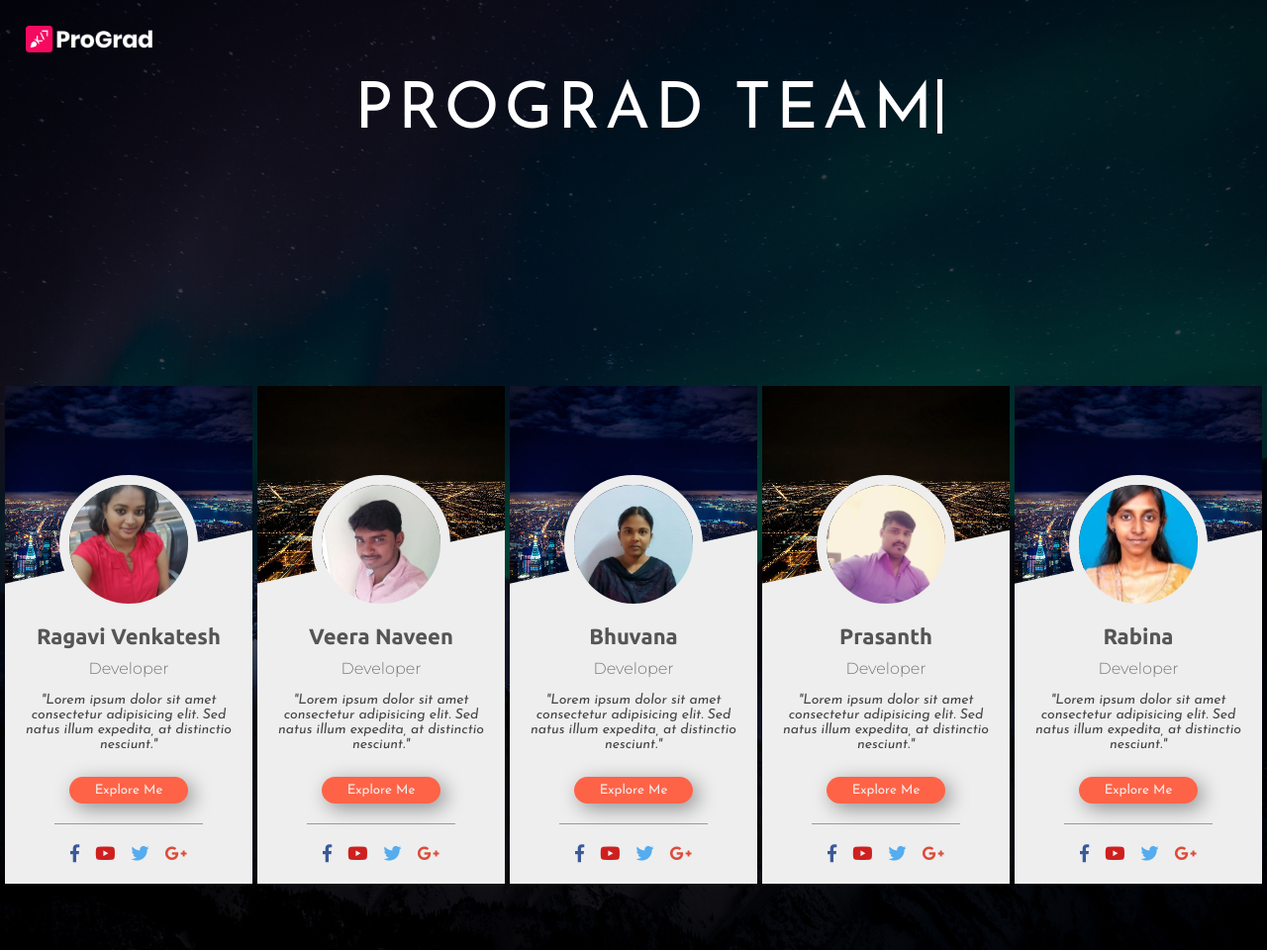
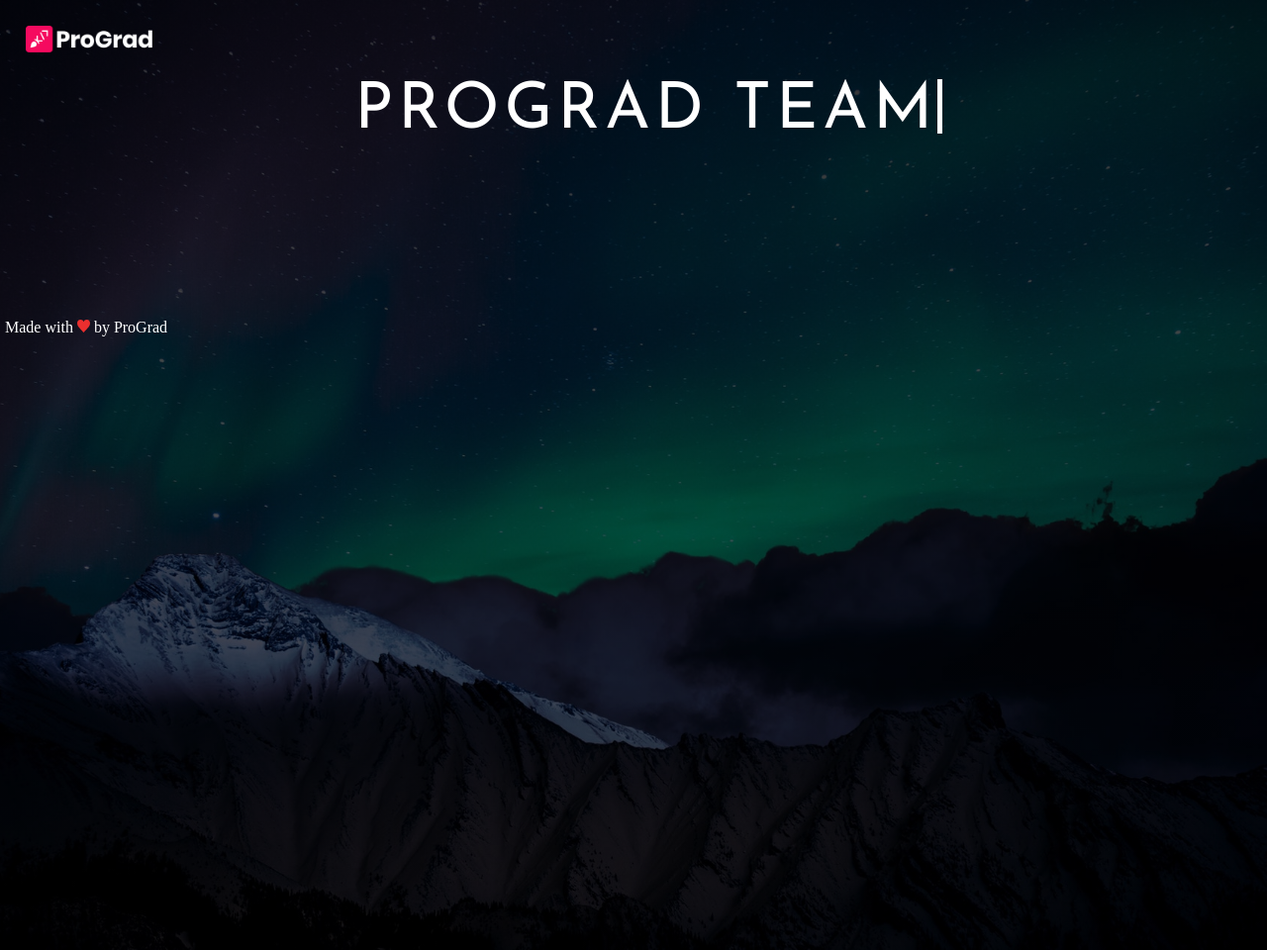
Before and after one commit to FACEPrep-ProGrad/lab-html-css-pro-team, a plain HTML site: page index.html in a window 1280 px wide. Shown: the whole page at 99% size. Drawn offline with Linux system fonts and the light colour scheme.

Commit message:
Update index.html

```diff
--- a/index.html
+++ b/index.html
@@ -14,76 +14,7 @@
         <img src="./images/Logo.png" alt="ProGrad" id="logo">
         <div class="heading"> ProGrad Team</div>
         <div class="cards-wrapper">
-            <div class="card">
-                <img src="images/img-top1.jpeg" class="image-top">
-                <img src="./images/ragavi.jpg" class="profile-image">
-                <h1 class="fullname">Ragavi Venkatesh</h1>
-                <p class="job">Developer</p>
-                <p class="about-me">"Lorem ipsum dolor sit amet consectetur adipisicing elit. Sed natus illum expedita, at distinctio nesciunt."</p>
-                <button type="button">Explore Me</button>
-                <ul class="social-icons">
-                    <li><a href="#"><i class="fab fa-facebook-f"></i></a></li>
-                    <li><a href="#"><i class="fab fa-youtube"></i></a></li>
-                    <li><a href="#"><i class="fab fa-twitter"></i></a></li>
-                    <li><a href="#"><i class="fab fa-google-plus-g"></i></a></li>
-                </ul>
-            </div>
-            <div class="card">
-                <img src="images/img-top2.jpeg" class="image-top">
-                <img src="./images/naveen.jpg" class="profile-image">
-                <h1 class="fullname">Veera Naveen</h1>
-                <p class="job">Developer</p>
-                <p class="about-me">"Lorem ipsum dolor sit amet consectetur adipisicing elit. Sed natus illum expedita, at distinctio nesciunt."</p>
-                <button type="button">Explore Me</button>
-                <ul class="social-icons">
-                    <li><a href="#"><i class="fab fa-facebook-f"></i></a></li>
-                    <li><a href="#"><i class="fab fa-youtube"></i></a></li>
-                    <li><a href="#"><i class="fab fa-twitter"></i></a></li>
-                    <li><a href="#"><i class="fab fa-google-plus-g"></i></a></li>
-                </ul>
-            </div>
-            <div class="card">
-                <img src="images/img-top1.jpeg" class="image-top">
-                <img src="./images/bhuvana.jpg" class="profile-image">
-                <h1 class="fullname">Bhuvana</h1>
-                <p class="job">Developer</p>
-                <p class="about-me">"Lorem ipsum dolor sit amet consectetur adipisicing elit. Sed natus illum expedita, at distinctio nesciunt."</p>
-                <button type="button">Explore Me</button>
-                <ul class="social-icons">
-                    <li><a href="#"><i class="fab fa-facebook-f"></i></a></li>
-                    <li><a href="#"><i class="fab fa-youtube"></i></a></li>
-                    <li><a href="#"><i class="fab fa-twitter"></i></a></li>
-                    <li><a href="#"><i class="fab fa-google-plus-g"></i></a></li>
-                </ul>
-            </div>
-            <div class="card">
-                <img src="images/img-top2.jpeg" class="image-top">
-                <img src="./images/prasanth.jpg" class="profile-image">
-                <h1 class="fullname">Prasanth</h1>
-                <p class="job">Developer</p>
-                <p class="about-me">"Lorem ipsum dolor sit amet consectetur adipisicing elit. Sed natus illum expedita, at distinctio nesciunt."</p>
-                <button type="button">Explore Me</button>
-                <ul class="social-icons">
-                    <li><a href="#"><i class="fab fa-facebook-f"></i></a></li>
-                    <li><a href="#"><i class="fab fa-youtube"></i></a></li>
-                    <li><a href="#"><i class="fab fa-twitter"></i></a></li>
-                    <li><a href="#"><i class="fab fa-google-plus-g"></i></a></li>
-                </ul>
-            </div>
-            <div class="card">
-                <img src="images/img-top1.jpeg" class="image-top">
-                <img src="./images/rabina.jpg" class="profile-image">
-                <h1 class="fullname">Rabina</h1>
-                <p class="job">Developer</p>
-                <p class="about-me">"Lorem ipsum dolor sit amet consectetur adipisicing elit. Sed natus illum expedita, at distinctio nesciunt."</p>
-                <button type="button">Explore Me</button>
-                <ul class="social-icons">
-                    <li><a href="#"><i class="fab fa-facebook-f"></i></a></li>
-                    <li><a href="#"><i class="fab fa-youtube"></i></a></li>
-                    <li><a href="#"><i class="fab fa-twitter"></i></a></li>
-                    <li><a href="#"><i class="fab fa-google-plus-g"></i></a></li>
-                </ul>
-            </div>
+
         </div>
         <div class="footer">
             <p>Made with <span><img src="./images/prograd-heart.svg" alt=""></span> by ProGrad</p>
```
